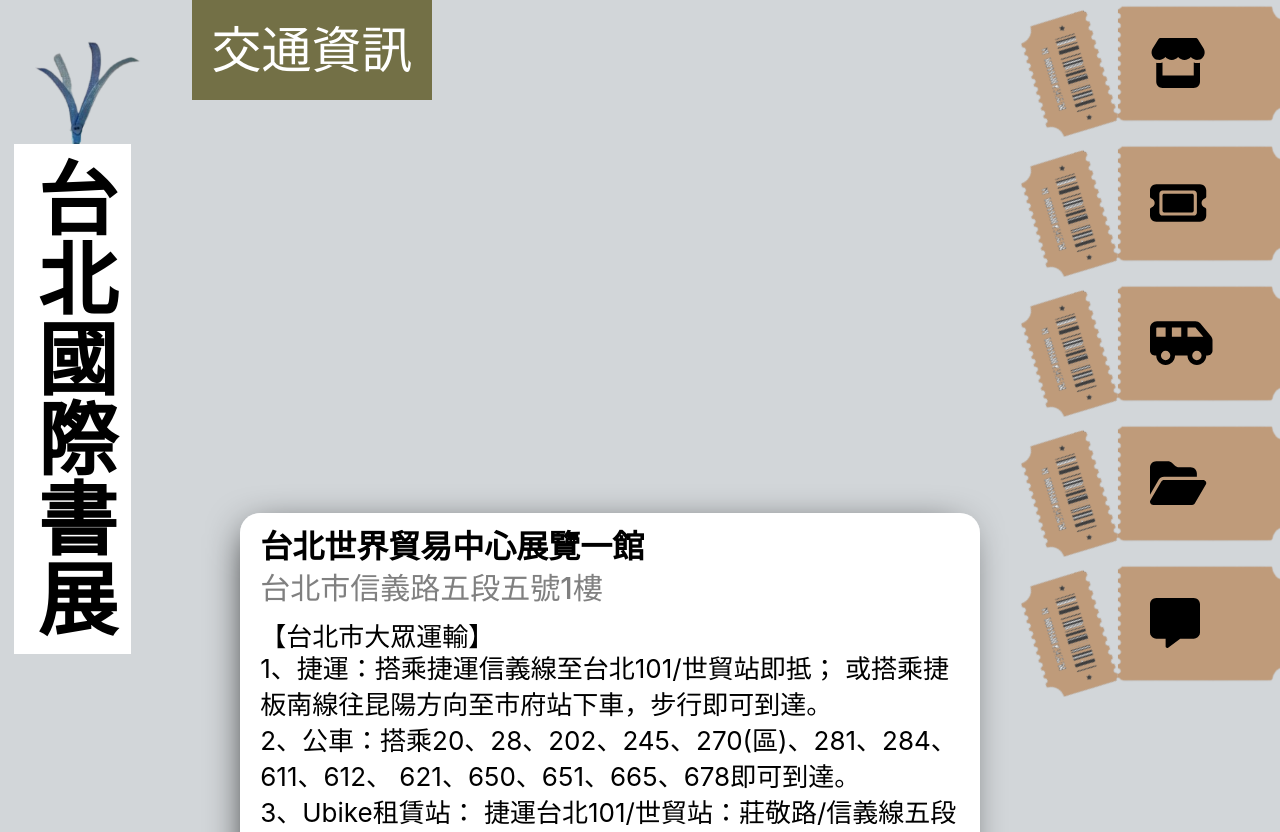
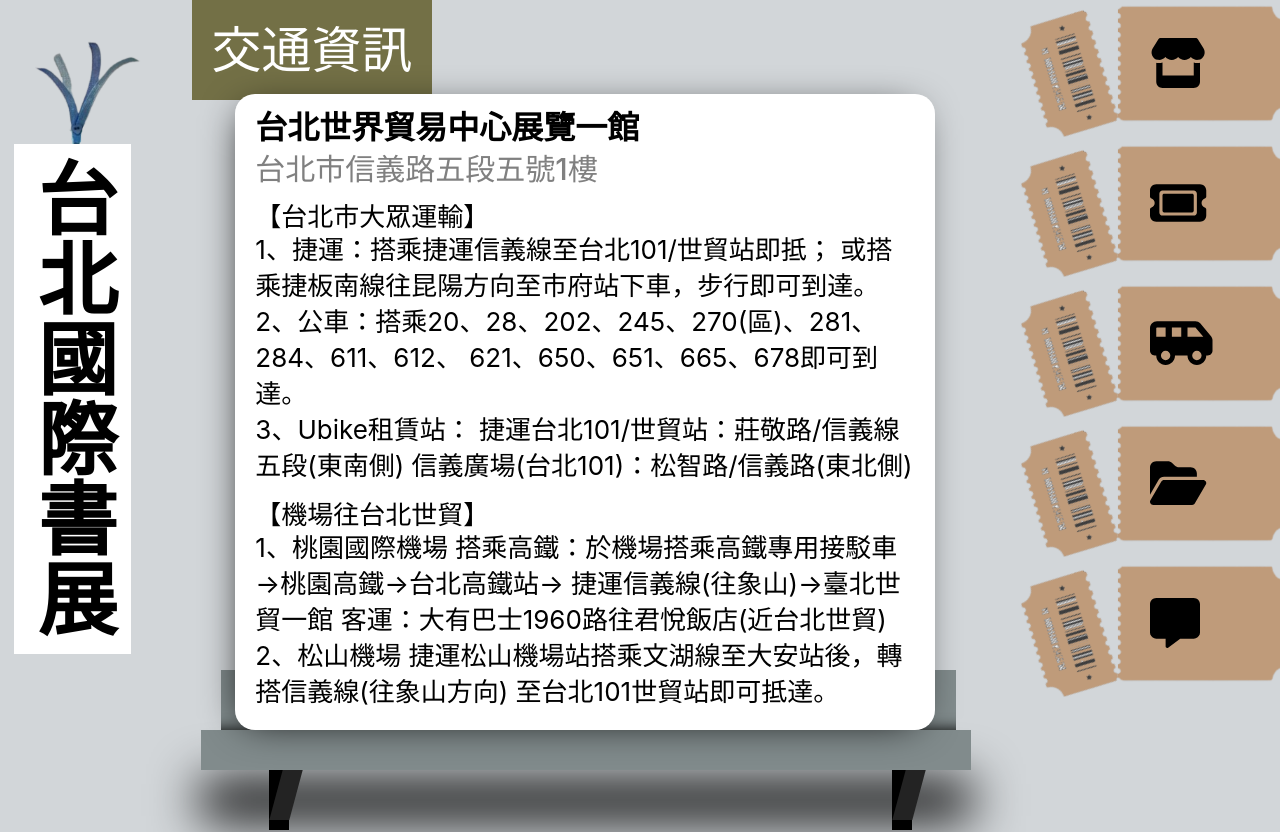
Before and after one commit to Nina-Chang/book-fair, a React (Create React App) app: page /transport in a window 1280 px wide. Shown: the top 832 px of the page. Built offline with nearby package versions, Linux system fonts and the light colour scheme.

Commit message:
Add bookshelf in mid-width:1200px

```diff
--- a/src/component/Pages/Transport-info/index.js
+++ b/src/component/Pages/Transport-info/index.js
@@ -42,9 +42,7 @@
     width: 100%;
     margin-top: 5%;
     margin-left: 10%;
-    /* @media (min-width: 996px) {
-        margin-top: 5%;
-    } */
+
 `
 
 const StyledAppContentContainer=styled.div`
@@ -107,20 +105,21 @@
 
     }
     @media (min-width: 996px) {
-        width: 76%;
+        left: 6%;
+        width: 600px;
         position: absolute;
         z-index: 2;
         bottom: 40%;
     }
-`
-const Box=styled.div`
-    @media (min-width: 996px){
-        /* padding:80% 0 0 50%; */
+    @media (min-width: 1200px) {
+        left: 4.5%;
+        width: 700px;
     }
 `
+
 const StyledAppBookShelf=styled.div`
-    margin-top: 98%;
-    @media (min-width: 996px){
+    /* margin-top: 98%; */
+    /* @media (min-width: 996px){
         .pic{
             width: 80%;
             height: 60px;
@@ -135,6 +134,44 @@
             margin-left: 1%;
             background-color: #818B8C;
             box-shadow: 0px 50px 50px 0px rgba(0, 0, 0, 1);
+        }
+    } */
+    @media (min-width: 996px){
+        margin-top: 750px;
+        .pic{
+            width: 80%;
+            height: 60px;
+            background-color: #818B8C;
+            margin-left: 3%;
+            box-shadow: inset 0px -40px 15px -40px rgba(0, 0, 0, 1);
+            z-index: 1;
+        }
+        .pic-bottom{
+            width: 85%;
+            height: 40px;
+            margin-left: 1%;
+            background-color: #818B8C;
+            box-shadow: 0px 50px 50px 0px rgba(0, 0, 0, 1);
+        }
+    }
+    @media (min-width: 1200px){
+        margin-top: 570px;
+        .pic{
+            width: 735px;
+            /* width: 80%; */
+            /* height: 60px;
+            background-color: #818B8C;
+            margin-left: 3%;
+            box-shadow: inset 0px -40px 15px -40px rgba(0, 0, 0, 1);
+            z-index: 1; */
+        }
+        .pic-bottom{
+            width: 770px;
+            /* width: 85%; */
+            /* height: 40px;
+            margin-left: 1%;
+            background-color: #818B8C;
+            box-shadow: 0px 50px 50px 0px rgba(0, 0, 0, 1); */
         }
     }
 `
@@ -183,6 +220,10 @@
             transform: skewX(-15deg);
         }
     }
+    @media (min-width: 1200px){
+        left: 700px;
+    }
+
 `
 
 
@@ -195,6 +236,7 @@
             {/* Title End */}
 
             {/* Picture Start */}
+
             <StyledAppPicContainer>
                 {/* Content Start */}
                 <StyledAppContentContainer>
@@ -242,10 +284,6 @@
                         </span>
                     </div>
                 </StyledAppContentContainer>
-                {/* Content End */}
-
-                <Box/>
-
                 <StyledAppBookShelf>
                     <div className="pic"></div>
                     <div className="pic-bottom"></div>
@@ -258,6 +296,8 @@
                         <div className="pic-bracket-4"></div>
                     </StyledAppBracket2>
                 </StyledAppBookShelf>
+                {/* Content End */}
+
             </StyledAppPicContainer>
             {/* Picture End */}
 
```
